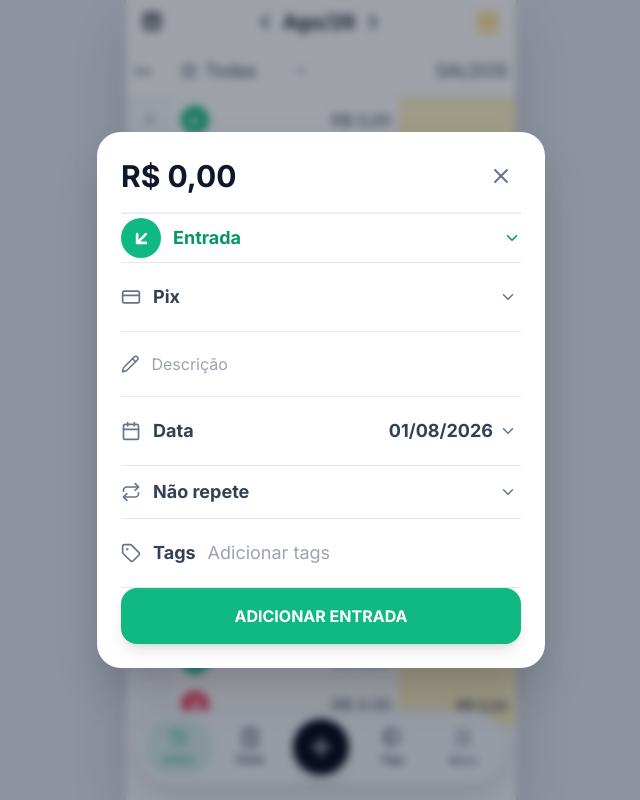
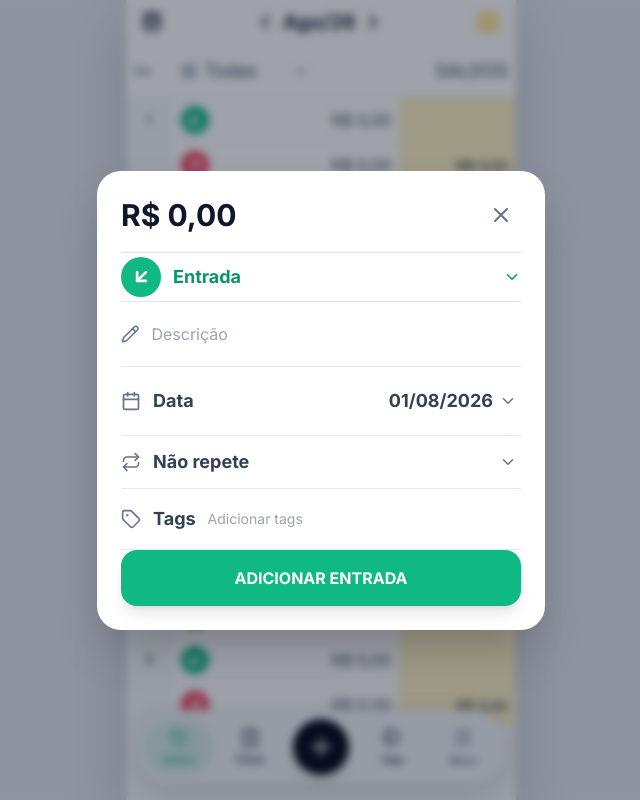
Before and after one commit to Heitor-moreira/Drachma, a React (Vite) app: page / in a window 1280 px wide. Both pictures are taken after a click on the button 513 px from the left and 120 px from the top of the page. Shown: the whole page, without its empty margins (319-959 px from the left). Built offline with nearby package versions, Linux system fonts and the light colour scheme.

Commit message:
Simplifica modal removendo forma de pagamento

```diff
--- a/components/TransactionForm.tsx
+++ b/components/TransactionForm.tsx
@@ -160,12 +160,6 @@ const TransactionForm: React.FC<Props> = ({ onAdd, onClose, initialData, currenc
       <div className="flex items-center justify-between border-b border-slate-100 dark:border-slate-800 pb-4"><input ref={amountInputRef} inputMode="decimal" value={formatCurrency(amount, currencySymbol)} onChange={e => { const digits = e.target.value.replace(/\D/g, ''); setAmount((Number(digits || 0) / 100).toFixed(2)); }} className="w-3/4 text-3xl font-bold bg-transparent outline-none dark:text-white" aria-label="Valor" required /><button type="button" onClick={onClose} className="p-2 text-slate-500 hover:text-slate-800 dark:hover:text-white"><X size={24} /></button></div>
       <div className="relative flex min-h-11 w-full cursor-pointer items-center justify-between py-1" aria-label="Selecionar tipo de lançamento"><div className="flex items-center gap-3"><div className={`flex h-10 w-10 items-center justify-center rounded-full ${kindMeta.button} text-white`} aria-hidden="true">{entryKind === 'SAVINGS' ? <span className="text-xl font-bold">E</span> : <KindIcon size={21} strokeWidth={3} />}</div><span className={`text-lg font-bold ${kindMeta.color}`}>{kindMeta.label}</span></div><ChevronDown size={18} className={kindMeta.color} /><select aria-label="Tipo de lançamento" value={entryKind} onChange={e => selectKind(e.target.value as EntryKind)} className="absolute inset-0 z-10 h-full w-full cursor-pointer opacity-0"><option value="INCOME">Entrada</option><option value="EXPENSE">Saída</option><option value="SAVINGS">Economia</option></select></div>
 
-      <div className="py-3">
-        <div>
-          <div className="relative flex items-center gap-3"><CreditCard size={20} className="text-slate-500 shrink-0" /><select value={paymentMethod} onChange={e => setPaymentMethod(e.target.value as PaymentMethod)} className="w-auto max-w-full appearance-none pr-8 py-2 text-lg font-bold text-slate-700 dark:text-slate-200 bg-transparent border-0 outline-none"><option value="PIX">Pix</option><option value="CASH">Dinheiro</option><option value="DEBIT_CARD">Cartão de débito</option><option value="CREDIT_CARD">Cartão de crédito</option><option value="BOLETO">Boleto</option><option value="OTHER">Outro</option></select><ChevronDown size={18} className="pointer-events-none absolute right-1 top-1/2 -translate-y-1/2 text-slate-500" /></div>
-        </div>
-      </div>
-
       {type === TransactionType.EXPENSE && paymentMethod === 'CREDIT_CARD' && <div className="py-3 relative flex items-center gap-3"><CreditCard size={20} className="text-slate-500 shrink-0" /><select value={isInstallment ? String(installmentCount) : 'NONE'} onChange={e => { const value = e.target.value; setIsInstallment(value !== 'NONE'); if (value !== 'NONE') { setInstallmentCount(Number(value)); setIsRecurring(false); setRecurrenceOption('NONE'); } }} className="w-auto max-w-full appearance-none pr-8 text-lg font-bold text-slate-700 dark:text-slate-200 bg-transparent border-0 outline-none"><option value="NONE">Não parcela</option>{Array.from({ length: 11 }, (_, index) => <option key={index + 2} value={index + 2}>{index + 2} parcelas</option>)}</select><ChevronDown size={18} className="pointer-events-none absolute right-1 text-slate-500" /></div>}
 
       <div className="py-3">
@@ -263,7 +257,7 @@ const TransactionForm: React.FC<Props> = ({ onAdd, onClose, initialData, currenc
 
       {/* Tags */}
       <div className="relative py-3">
-        <div className="flex items-center gap-3"><Tag size={20} className="shrink-0 text-slate-500" /><label className="text-lg font-bold text-slate-700 dark:text-slate-200">Tags</label><div className="flex min-w-0 flex-1 flex-wrap items-center gap-2">{committedTags.map(tag => <button key={tag} type="button" onClick={() => setCommittedTags(prev => prev.filter(item => item !== tag))} style={{ backgroundColor: kindMeta.pill }} className={`px-2.5 py-1 rounded-full text-xs font-bold ${kindMeta.color}`}>{tag}</button>)}<input value={tagsText} onFocus={() => setIsTagsFocused(true)} onBlur={() => setTimeout(() => setIsTagsFocused(false), 100)} onChange={e => handleTagInput(e.target.value)} placeholder="Adicionar tags" className="min-w-0 flex-1 px-0 py-2 text-lg bg-transparent border-0 outline-none dark:text-white" /></div></div>
+        <div className="flex items-center gap-3"><Tag size={20} className="shrink-0 text-slate-500" /><label className="text-lg font-bold text-slate-700 dark:text-slate-200">Tags</label><div className="flex min-w-0 flex-1 flex-wrap items-center gap-2">{committedTags.map(tag => <button key={tag} type="button" onClick={() => setCommittedTags(prev => prev.filter(item => item !== tag))} style={{ backgroundColor: kindMeta.pill }} className={`px-2.5 py-1 rounded-full text-xs font-bold ${kindMeta.color}`}>{tag}</button>)}<input value={tagsText} onFocus={() => setIsTagsFocused(true)} onBlur={() => setTimeout(() => setIsTagsFocused(false), 100)} onChange={e => handleTagInput(e.target.value)} placeholder="Adicionar tags" className="min-w-0 flex-1 px-0 py-2 text-sm bg-transparent border-0 outline-none dark:text-white" /></div></div>
         {isTagsFocused && suggestedTags.length > 0 && <div className="absolute z-20 left-0 right-0 mt-1 rounded-xl border border-slate-200 dark:border-slate-700 bg-white dark:bg-slate-800 shadow-lg overflow-hidden">{suggestedTags.map(tag => <button key={tag} type="button" onMouseDown={e => e.preventDefault()} onClick={() => { setCommittedTags(prev => [...prev, tag]); setTagsText(''); }} className="block w-full px-3 py-2 text-left text-xs hover:bg-theme/10 dark:text-slate-200">{tag}</button>)}</div>}
       </div>
       {/* Observações mantidas apenas no modelo, fora do modal básico */}
```
